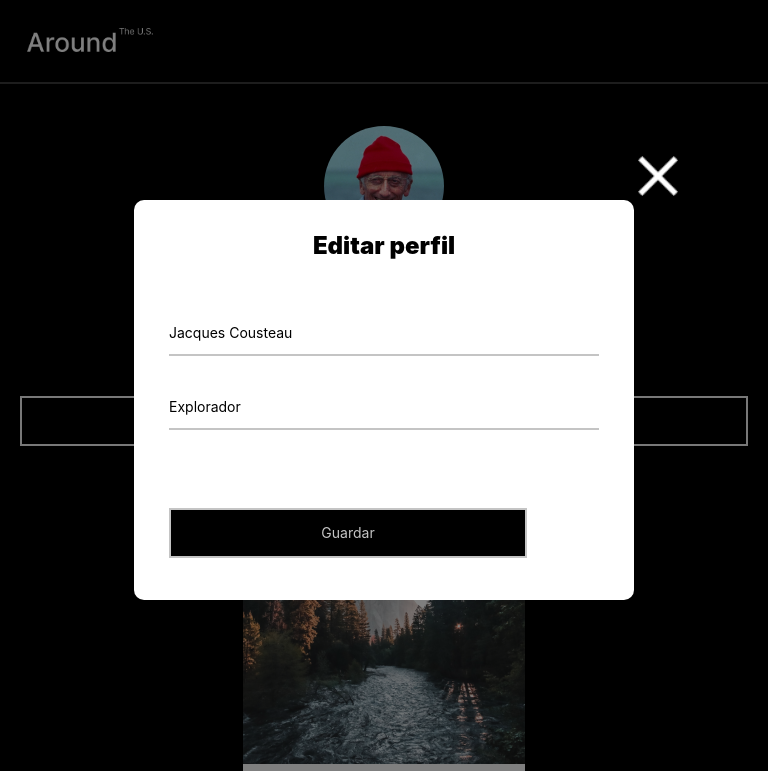
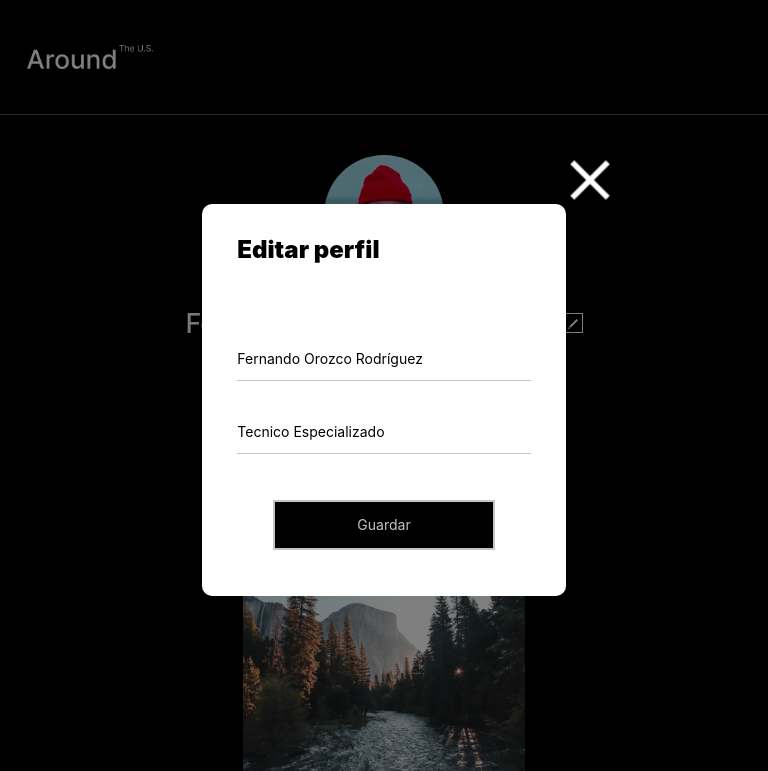
Before and after one commit to ferni2309/web_project_around, a plain HTML site: page index.html in a window 768 px wide. Both pictures are taken after a click on the button 580 px from the left and 294 px from the top of the page. Shown: the top 771 px of the page. Drawn offline with Linux system fonts and the light colour scheme.

Commit message:
He configurado la ventana emergente, para que se adapte a los diferentes tamaños de pantalla, lo mismo he hecho con el pie de pagina, he configurado el profile__name para que los nombres quepan bien junto con el boton editar, tambien he mejorado el codigo para el header y creo solo hice esos pequeños pero significativos cambios

```diff
--- a/blocks/elements.css
+++ b/blocks/elements.css
@@ -27,7 +27,6 @@
 
 @media screen and (min-width: 769px) and (max-width: 1025px) {
   .elements {
-    margin: auto;
     grid-template-columns: repeat(2, auto);
     grid-template-rows: repeat(4, auto);
   }
--- a/blocks/footer.css
+++ b/blocks/footer.css
@@ -1,37 +1,27 @@
 .footer {
   max-width: 880px;
-  width: 100%;
-  margin: 0 auto;
-  padding: 67px 0 60px;
-  box-sizing: border-box;
-  text-align: center;
+  margin-top: clamp(50px, 5.7vw, 67px);
+  margin-right: auto;
+  margin-left: auto;
+  margin-bottom: clamp(36px, 48vw, 60px);
 }
 
-.footer__paragraph {
+.footer__copyright {
   margin: 0;
-  text-align: start;
   color: #545454;
   font-size: 18px;
   font-weight: 400;
   line-height: 1.2;
 }
 
-@media screen and (max-width: 768px) {
+@media screen and (min-width: 769px) and (max-width: 1024px) {
   .footer {
-    padding: 40px 20px;
-  }
-
-  .footer__paragraph {
-    font-size: 16px;
+    max-width: 581px;
   }
 }
 
-@media screen and (max-width: 480px) {
+@media screen and (min-width: 320px) and (max-width: 768px) {
   .footer {
-    padding: 30px 16px;
-  }
-
-  .footer__paragraph {
-    font-size: 14px;
+    max-width: 282px;
   }
 }
--- a/blocks/header.css
+++ b/blocks/header.css
@@ -1,77 +1,18 @@
 .header {
-  display: flex;
-  flex-direction: column;
-  align-content: center;
   max-width: 880px;
-  width: 100%;
-  height: 74px;
-  margin: 0 200px;
-  padding-top: 45px;
-  padding-bottom: 40px;
+  margin: auto;
+  border-bottom: 1px solid #545454;
 }
 
 .header__logo {
-  width: 173px;
-  height: 33px;
-  margin-bottom: auto;
+  margin: 0;
+  width: clamp(126px, 14.7vw, 173px);
+  height: clamp(24px, 2.9vw, 33px);
+  padding: 45px 0 41px;
 }
 
-.header__line {
-  height: 0;
-  border: 1px solid #545454;
-  opacity: 70%;
-}
-
-@media screen and (min-width: 320px) and (max-width: 544px) {
-  .header {
-    padding-top: 28px;
-    padding-bottom: 42px;
-    margin: 0;
-    width: 100%;
-    height: 56px;
-  }
-
+@media screen and (max-width: 880px) {
   .header__logo {
-    width: 126px;
-    height: 24px;
-    margin-left: 27px;
+    padding-left: 27px;
   }
 }
-
-@media screen and (min-width: 545px) and (max-width: 768px) {
-  .header {
-    padding-top: 28px;
-    padding-bottom: 42px;
-    margin: 0;
-    width: 100%;
-    height: 56px;
-  }
-
-  .header__logo {
-    width: 126px;
-    height: 24px;
-    margin-left: 27px;
-  }
-}
-
-@media screen and (min-width: 768px) and (max-width: 1025px) {
-  .header {
-    padding-top: 28px;
-    padding-bottom: 42px;
-    margin: 0 auto;
-    width: 100%;
-    height: 56px;
-  }
-
-  .header__logo {
-    width: 126px;
-    height: 24px;
-    margin-left: 27px;
-  }
-}
-
-@media screen and (min-width: 1025px) and (max-width: 1280px) {
-  .header {
-    margin: 0 auto;
-  }
-}
--- a/blocks/page.css
+++ b/blocks/page.css
@@ -1,3 +1,7 @@
+body {
+  background-color: #000;
+}
+
 .page {
   margin: auto;
   align-items: center;
--- a/blocks/popup.css
+++ b/blocks/popup.css
@@ -3,7 +3,7 @@
   position: fixed;
   top: 50%;
   left: 50%;
-  transform: translate(-50%, -50%); /* Centrado exacto */
+  transform: translate(-50%, -50%);
   width: 100vw;
   height: 100vh;
   background-color: rgba(0, 0, 0, 0.5);
@@ -19,11 +19,12 @@
   padding-left: 35px;
   padding-right: 35px;
   border-radius: 10px;
-  width: 430px;
-  height: 330px;
+  width: clamp(282px, 38.2vw, 482px);
+  height: 322px;
   position: relative;
   display: flex;
   flex-direction: column;
+  justify-content: space-between;
 }
 
 .popup__cerrar {
@@ -42,7 +43,7 @@
 }
 
 .popup__text {
-  margin: 0;
+  margin: 0 auto 0 0;
   color: #000;
   font-size: 24px;
   font-weight: 900;
@@ -56,10 +57,12 @@
 .popup__form {
   display: flex;
   flex-direction: column;
+  justify-content: space-between;
   font-size: 14px;
-  margin: 54px auto 0;
+  margin: 76px auto 0;
   row-gap: 29.74px;
   width: 100%;
+  height: 322px;
 }
 
 .popup__form input:focus {
@@ -68,7 +71,7 @@
 
 input {
   border: none;
-  border-bottom: 2px solid #c4c4c4;
+  border-bottom: 1px solid #c4c4c4;
   background: transparent;
   padding: 13px 0;
   outline: none;
@@ -76,8 +79,8 @@ input {
 }
 
 .popup__submit {
-  margin: 48px 0 0;
-  max-width: 358px;
+  margin: 16.26px 36px 36.51px;
+  padding: 0;
   height: 50.15px;
   background-color: transparent;
   border: 2px solid #c4c4c4;
@@ -91,7 +94,7 @@ input {
   cursor: pointer;
 }
 
-@media screen and (max-width: 320px) {
+@media screen and (min-width: 320px) and (max-width: 400px) {
   .popup {
     width: 282px;
     height: 322px;
@@ -124,6 +127,9 @@ input {
     width: 26px;
     height: 26px;
   }
+
+  .popup__submit {
+    margin: 16.26px 36px 0;
   }
 
   @media screen and (max-width: 664px) {
@@ -137,3 +143,4 @@ input {
       height: 26px;
     }
   }
+}
--- a/blocks/profile.css
+++ b/blocks/profile.css
@@ -1,6 +1,6 @@
 .profile {
   margin: 0 auto;
-  padding: 0 20px;
+  padding: 40px 20px 0;
   display: flex;
   flex-direction: row;
   align-items: center;
@@ -34,9 +34,13 @@
 
 .profile__name {
   margin: 0;
+  max-width: 373px;
   font-weight: 500;
-  font-size: 42px;
+  font-size: clamp(22px, 3.5vw, 42px);
   line-height: 48px;
+  text-overflow: ellipsis;
+  white-space: nowrap;
+  overflow: hidden;
 }
 
 .profile__acerca-de-mi {
@@ -45,6 +49,9 @@
   font-size: 18px;
   line-height: 22px;
   flex-basis: 100%;
+  text-overflow: ellipsis;
+  white-space: nowrap;
+  overflow: hidden;
 }
 
 .profile__editbutton {
@@ -53,9 +60,6 @@
   height: 24px;
   background-color: transparent;
   border: 1px solid #fff;
-  display: flex;
-  align-items: center;
-  justify-content: center;
 }
 
 .profile__Lápiz {
@@ -91,16 +95,13 @@
   }
 
   .profile__AddButton {
-    width: 100%;
-    margin-top: 16px;
+    width: 282px;
+    height: 50px;
+    margin: 16px auto;
   }
 }
 
 @media screen and (min-width: 320px) and (max-width: 480px) {
-  .profile__name {
-    font-size: 22px;
-  }
-
   .profile__info {
     max-width: 282px;
   }
@@ -109,11 +110,15 @@
     width: 18px;
     height: 18px;
   }
+
+  .profile__name {
+    width: 196px;
+  }
 }
 
 @media screen and (min-width: 1280px) {
   .profile {
-    padding: 0;
+    padding-top: 40px;
     margin: 0 auto;
   }
 
--- a/index.html
+++ b/index.html
@@ -14,7 +14,6 @@
           alt="Logo que dice: Around the U.S."
           class="header__logo"
         />
-        <div class="header__line"></div>
       </header>
       <main class="content">
         <section class="profile">
@@ -26,7 +25,9 @@
             />
           </div>
           <div class="profile__info">
-            <h1 class="profile__name" id="profileName">Jacques Cousteau</h1>
+            <h1 class="profile__name" id="profileName">
+              Fernando Orozco Rodríguez
+            </h1>
             <button
               type="button"
               class="profile__editbutton"
@@ -74,7 +75,9 @@
                 </form>
               </div>
             </div>
-            <h2 class="profile__acerca-de-mi" id="profileAcerca">Explorador</h2>
+            <h2 class="profile__acerca-de-mi" id="profileAcerca">
+              Tecnico Especializado
+            </h2>
           </div>
           <button class="profile__AddButton">
             <img
@@ -173,7 +176,7 @@
         </section>
       </main>
       <footer class="footer">
-        <p class="footer__paragraph">&copy; 2025 Around The U.S.</p>
+        <p class="footer__copyright">&copy; 2025 Around The U.S.</p>
       </footer>
     </div>
     <script src="./scripts/index.js"></script>
--- a/scripts/index.js
+++ b/scripts/index.js
@@ -2,8 +2,8 @@ function abrirPopup() {
   const nombreActual = document.getElementById("profileName").textContent;
   const acercaActual = document.getElementById("profileAcerca").textContent;
 
-  document.getElementById("inputNombre").value = nombreActual;
-  document.getElementById("inputAcerca").value = acercaActual;
+  document.getElementById("inputNombre").value = nombreActual.trim();
+  document.getElementById("inputAcerca").value = acercaActual.trim();
 
   validateForm();
 
@@ -36,8 +36,8 @@ document
   .addEventListener("submit", function (e) {
     e.preventDefault();
 
-    const nuevoNombre = document.getElementById("inputNombre").value;
-    const nuevoAcerca = document.getElementById("inputAcerca").value;
+    const nuevoNombre = document.getElementById("inputNombre").value.trim();
+    const nuevoAcerca = document.getElementById("inputAcerca").value.trim();
 
     document.getElementById("profileName").textContent = nuevoNombre;
     document.getElementById("profileAcerca").textContent = nuevoAcerca;
```
Lines whose indentation alone changed are shown as unchanged.
